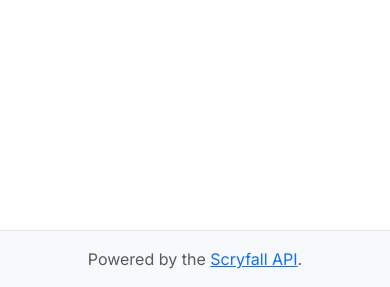
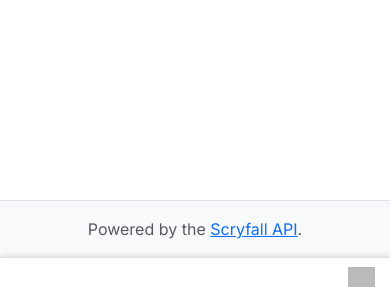
Before and after one commit to strangextame/strange-tamerepo, a Flask app: page / in a window 390 px wide. Shown: the part 557-844 px from the top of the page. Run offline with Flask 2, Linux system fonts and the light colour scheme; grey boxes are pictures that could not be loaded.

Commit message:
fix: enhance mobile layout by adjusting body padding and adding fixed Scryfall watermark

```diff
--- a/templates/base.html
+++ b/templates/base.html
@@ -31,9 +31,8 @@
     <style>
       body {
         font-family: 'Inter', sans-serif;
-        /* Add padding to respect the safe area on mobile devices (for Capacitor) */
+        /* Respect the top safe area. Bottom is handled by the watermark logic. */
         padding-top: env(safe-area-inset-top);
-        padding-bottom: env(safe-area-inset-bottom);
         padding-left: env(safe-area-inset-left);
         padding-right: env(safe-area-inset-right);
       }
@@ -53,11 +52,35 @@
         left: 0;
         display: none; /* Hidden by default */
       }
+
+      /* Styles for the fixed Scryfall watermark */
+      #scryfall-watermark-container {
+          position: fixed;
+          bottom: 0;
+          left: 0;
+          right: 0;
+          z-index: 1040; /* Above Bootstrap navbar (1030) */
+          background-color: var(--bs-body-bg); /* Match body background */
+          padding: 5px 15px; /* Base padding */
+          padding-bottom: env(safe-area-inset-bottom); /* Adjust for safe area */
+          text-align: right; /* Position the watermark to the right */
+          border-top: 1px solid var(--bs-border-color); /* Subtle separator */
+          box-shadow: 0 -2px 5px rgba(0,0,0,0.1); /* Optional subtle shadow */
+      }
+      #scryfall-watermark-container .scryfall-watermark-img {
+          height: 20px; /* Size of the logo */
+          opacity: 0.7; /* Watermark effect */
+      }
     </style>
     {% block head %}{% endblock %}
 </head>
 <body class="d-flex flex-column h-100" data-autocomplete-url="{{ url_for('autocomplete') }}">
 
+    <div id="scryfall-watermark-container">
+        <a href="https://scryfall.com/" target="_blank" rel="noopener noreferrer" class="scryfall-watermark-link">
+            <img src="https://svgs.scryfall.io/watermark.svg" alt="Scryfall" class="scryfall-watermark-img">
+        </a>
+    </div>
     <nav class="navbar navbar-expand-lg navbar-dark bg-dark">
         <div class="container-fluid">
             <a class="navbar-brand" href="/">Magic Card Finder</a>
@@ -97,6 +120,15 @@
           document.documentElement.setAttribute('data-bs-theme', theme === 'auto' ? (window.matchMedia('(prefers-color-scheme: dark)').matches ? 'dark' : 'light') : theme);
         });
       });
+
+      // Adjust body padding-bottom dynamically to account for the fixed watermark
+      document.addEventListener('DOMContentLoaded', () => {
+          const watermarkContainer = document.getElementById('scryfall-watermark-container');
+          if (watermarkContainer) {
+              const watermarkHeight = watermarkContainer.offsetHeight;
+              document.body.style.paddingBottom = `${watermarkHeight}px`;
+          }
+      });
     </script>
     {% block scripts %}{% endblock %}
 </body>
```
